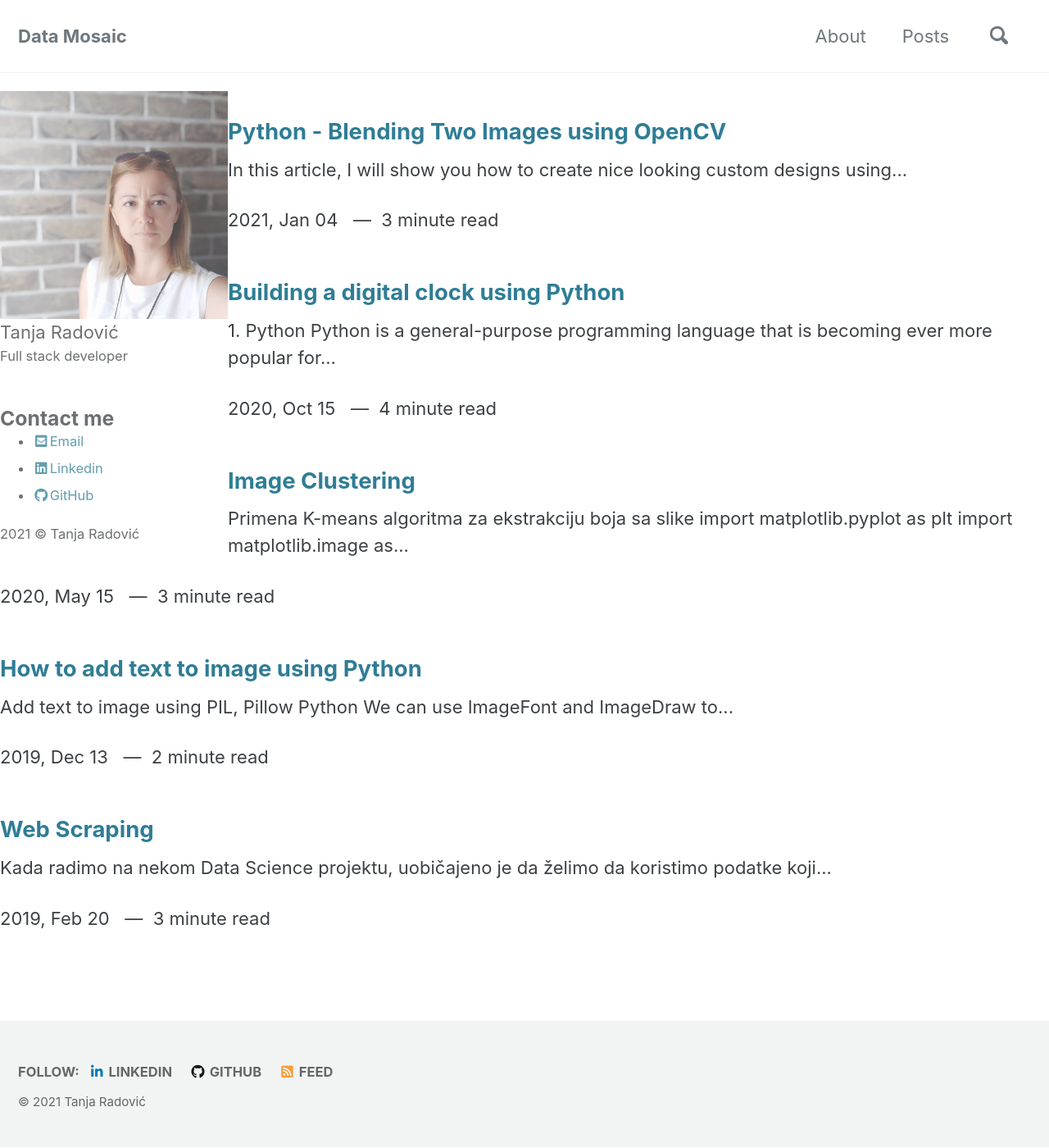
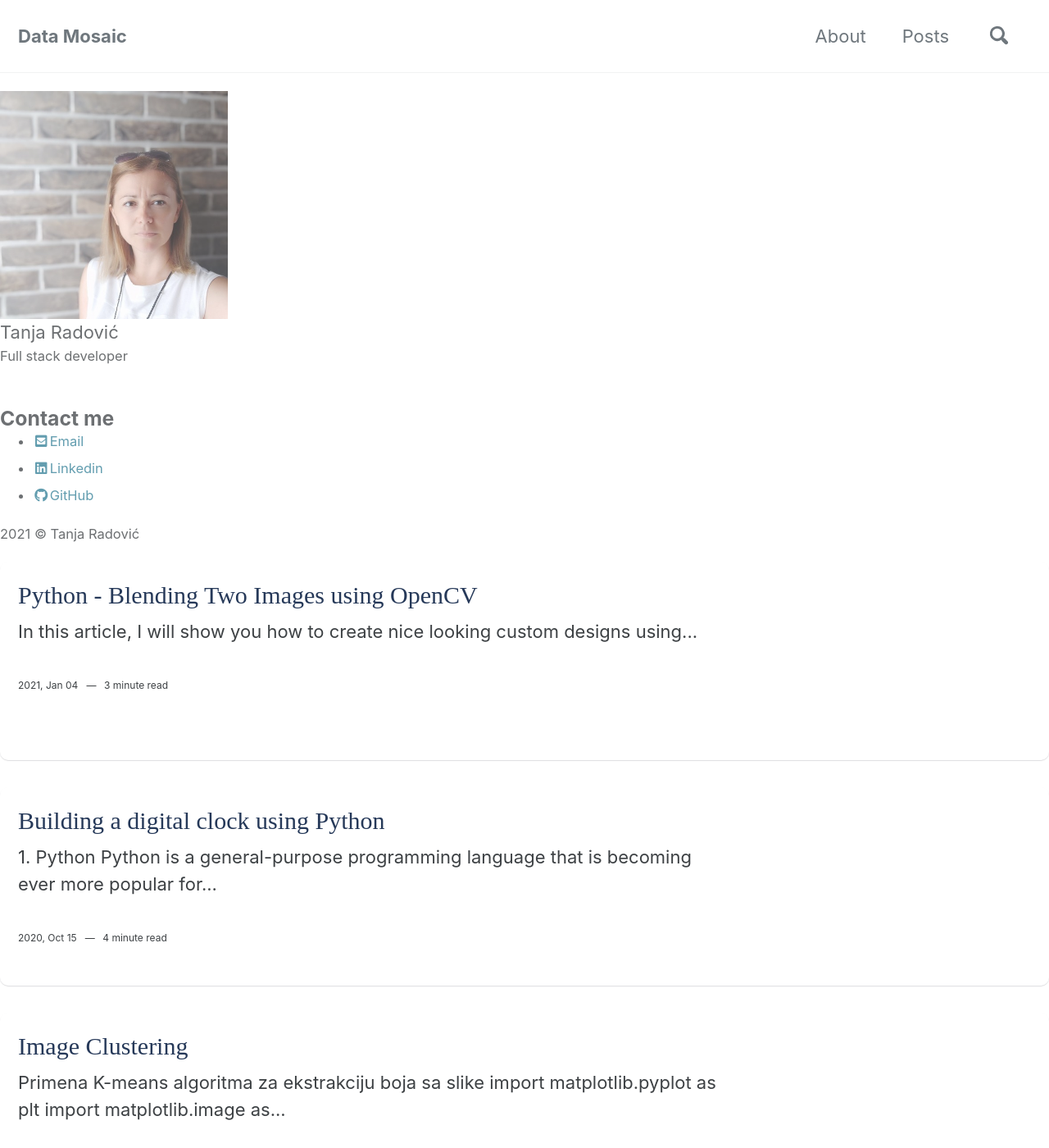
Before and after one commit to tradovic/blog, a Jekyll site: the page built from index.html, in a window 1280 px wide and 1400 px high. Shown: the whole window at 82% size. Built offline with Jekyll 4.4.1, drawn with Linux system fonts in a browser that asks for light colours; cached includes are drawn as plain includes; the list of posts is cut into pages by our own code.

Commit message:
post css

```diff
--- a/_includes/head.html
+++ b/_includes/head.html
@@ -14,6 +14,7 @@
 <!-- For all browsers -->
 <link rel="stylesheet" href="{{ '/assets/css/bootstrap.min.css' | relative_url }}">
 <link rel="stylesheet" href="{{ '/assets/css/main.css' | relative_url }}">
+<link rel="stylesheet" href="{{ '/assets/css/custom.css' | relative_url }}">
 <link rel="stylesheet" href="https://cdn.jsdelivr.net/npm/@fortawesome/fontawesome-free@5/css/all.min.css">
 
 <!--[if IE]>
--- /dev/null
+++ b/assets/css/custom.css
@@ -0,0 +1,70 @@
+.post {
+  width: 100%;
+  max-width: 100%;
+  margin-bottom: 1.5rem;
+  display: -webkit-box;
+  display: -webkit-flex;
+  display: -ms-flexbox;
+  display: flex;
+  -webkit-box-orient: horizontal;
+  -webkit-box-direction: normal;
+  -webkit-flex-direction: row;
+      -ms-flex-direction: row;
+          flex-direction: row;
+  -webkit-box-align: stretch;
+  -webkit-align-items: stretch;
+      -ms-flex-align: stretch;
+          align-items: stretch;
+  min-height: 11rem;
+  -webkit-border-radius: 10px;
+          border-radius: 10px;
+  overflow: hidden;
+  -webkit-transition: all .3s ease;
+  -o-transition: all .3s ease;
+  transition: all .3s ease;
+  -webkit-box-shadow: 0 1px 1px 0 rgba(31, 35, 46, 0.15);
+          box-shadow: 0 1px 1px 0 rgba(31, 35, 46, 0.15);
+}
+
+.post:hover {
+  -webkit-transform: translate(0px, -2px);
+      -ms-transform: translate(0px, -2px);
+          transform: translate(0px, -2px);
+  -webkit-box-shadow: 0 15px 45px -10px rgba(10, 16, 34, 0.2);
+          box-shadow: 0 15px 45px -10px rgba(10, 16, 34, 0.2);
+}
+
+.post .post-thumbnail {
+  width: 30%;
+  max-width: 100%;
+  min-height: 11rem;
+  -webkit-background-size: cover;
+          background-size: cover;
+  background-position: 50% 50%;
+}
+
+.post .post-content {
+  padding: 1rem;
+  width: 70%;
+}
+
+.post .post-content .post-date,
+.post .post-content .post-words {
+  font-size: 12px;
+}
+
+.post .post-content .post-title {
+  margin: 0 0 10px;
+  font-size: 30px;
+  font-weight: 400;
+}
+
+.post .post-content .post-title a {
+  font-family: 'PT Serif', serif;
+  text-decoration: none;
+  color: #263959;
+}
+
+.post .post-content p {
+  margin-top: 0;
+}
```
